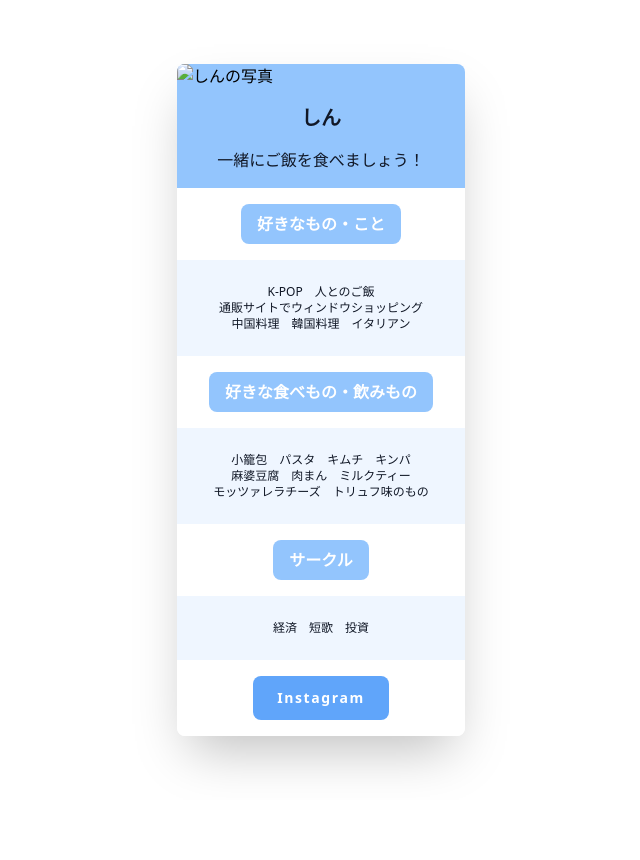
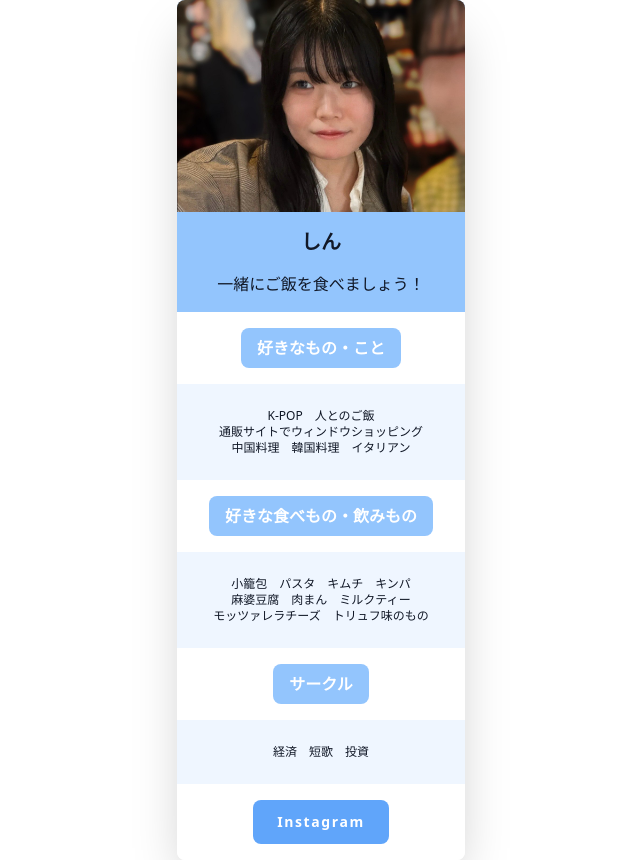
Before and after one commit to shin-nagai3/my-profile, a plain HTML site: page index.html in a window 1280 px wide. Shown: the whole page, without its empty margins (319-959 px from the left). Before the commit the page ends 800 px from the top, so only its background shows below. Drawn offline with nearby package versions, Linux system fonts and the light colour scheme; the site is published under a folder, as on GitHub Pages, so addresses that start at the root find nothing.

Commit message:
プロフィールページを作成

```diff
--- a/index.html
+++ b/index.html
@@ -12,7 +12,7 @@
     <div class="w-72 rounded-lg shadow-2xl mx-auto overflow-hidden">
 
       <header class="w-90 bg-blue-300" >
-        <img src="/images/IMG_1287.jpeg"
+        <img src="./images/IMG_1287.jpeg"
             alt="しんの写真"
             class="block w-full object-cover mx-auto">
         <h1 class="p-4 text-xl font-bold text-gray-900 text-center">しん</h1>
```
